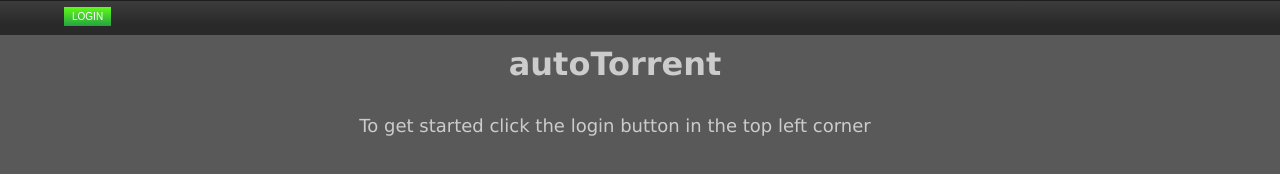
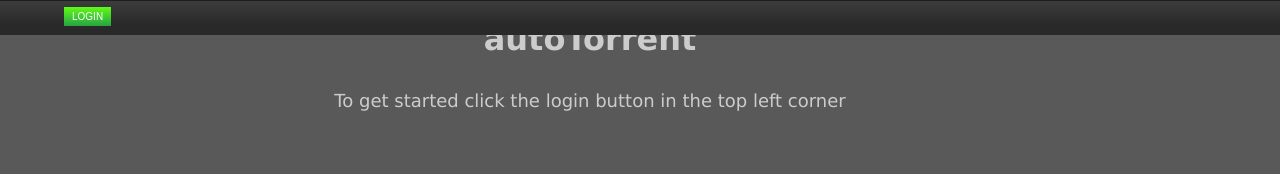
Before and after one commit to GregProuty/autoTorrent, a website: page public/index.html in a window 1280 px wide. Drawn offline with Linux system fonts and the light colour scheme.

Commit message:
make it better

```diff
--- a/public/index.html
+++ b/public/index.html
@@ -229,8 +229,8 @@
   /*position:absolute;*/
   top:50%;
   left:50%;
-  margin-top:-25px; /* this is half the height of your div*/
-  margin-left:-50px; /*this is half of width of your div*/
+  margin-top:-50px; /* this is half the height of your div*/
+  margin-left:-100px; /*this is half of width of your div*/
 }
 
 </style>
```
